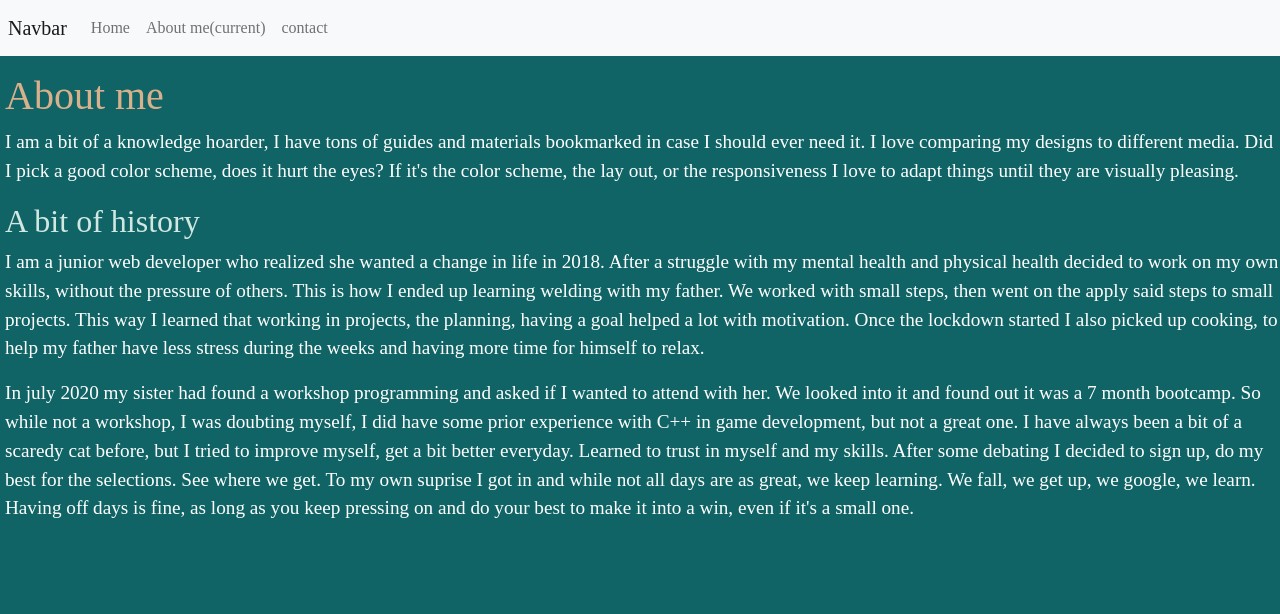
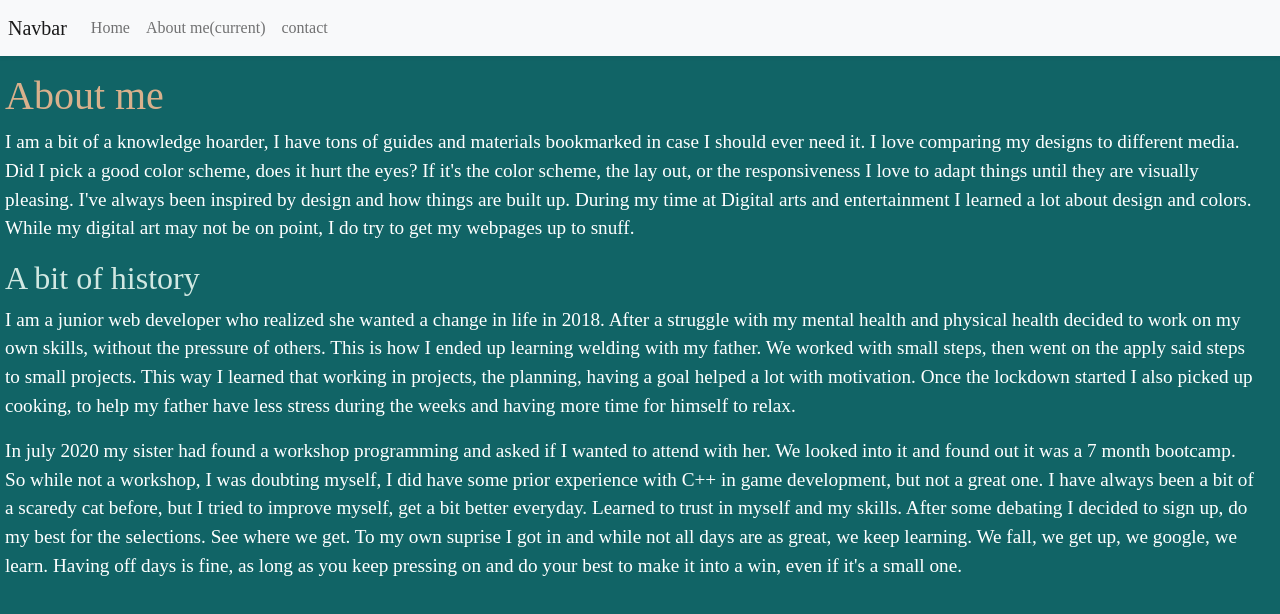
Before and after one commit to MonoraxXiV/Portfolio, a plain HTML site: page Pages/About.html in a window 1280 px wide. Drawn offline with nearby package versions, Linux system fonts and the light colour scheme; files whose address does not match are found by name; a web font is replaced by a local one.

Commit message:
Paragraph margins, added some extra text in about me

```diff
--- a/Pages/About.html
+++ b/Pages/About.html
@@ -13,7 +13,7 @@
     <title>About me</title>
 </head>
 <body>
-<nav class="navbar navbar-expand-lg navbar-light bg-light mb-3 px-2">
+<nav class="navbar navbar-expand-lg navbar-light bg-light mb-3 px-2 shadow-sm">
     <a class="navbar-brand" href="#">Navbar</a>
     <button class="navbar-toggler" type="button" data-toggle="collapse" data-target="#navbarSupportedContent" aria-controls="navbarSupportedContent" aria-expanded="false" aria-label="Toggle navigation">
         <span class="navbar-toggler-icon"></span>
@@ -38,7 +38,10 @@
 
 <p> I am a bit of a knowledge hoarder, I have tons of guides and materials bookmarked in case I should ever need it.
 I love comparing my designs to different media. Did I pick a good color scheme, does it hurt the eyes?
-If it's the color scheme, the lay out, or the responsiveness I love to adapt things until they are visually pleasing. </p>
+If it's the color scheme, the lay out, or the responsiveness I love to adapt things until they are visually pleasing.
+I've always been inspired by design and how things are built up. During my time at Digital arts and entertainment I learned a lot about design and colors.
+    While my digital art may not be on point, I do try to get my webpages up to snuff.
+</p>
 
 <h2>A bit of history</h2>
 <p> I am a junior web developer who realized she wanted a change in life in 2018.
--- a/style/Style.css
+++ b/style/Style.css
@@ -21,7 +21,8 @@ p {
     color: #ffffff;
     font-family: 'Castoro', serif;
     font-size: larger;
-    padding-left: 5px;
+    margin-left: 5px;
+    margin-right:20px;
 }
 
 .nav{
```
Also changed, not shown: Pages/contact.html (+1 -1 lines), index.html (+1 -1 lines).
